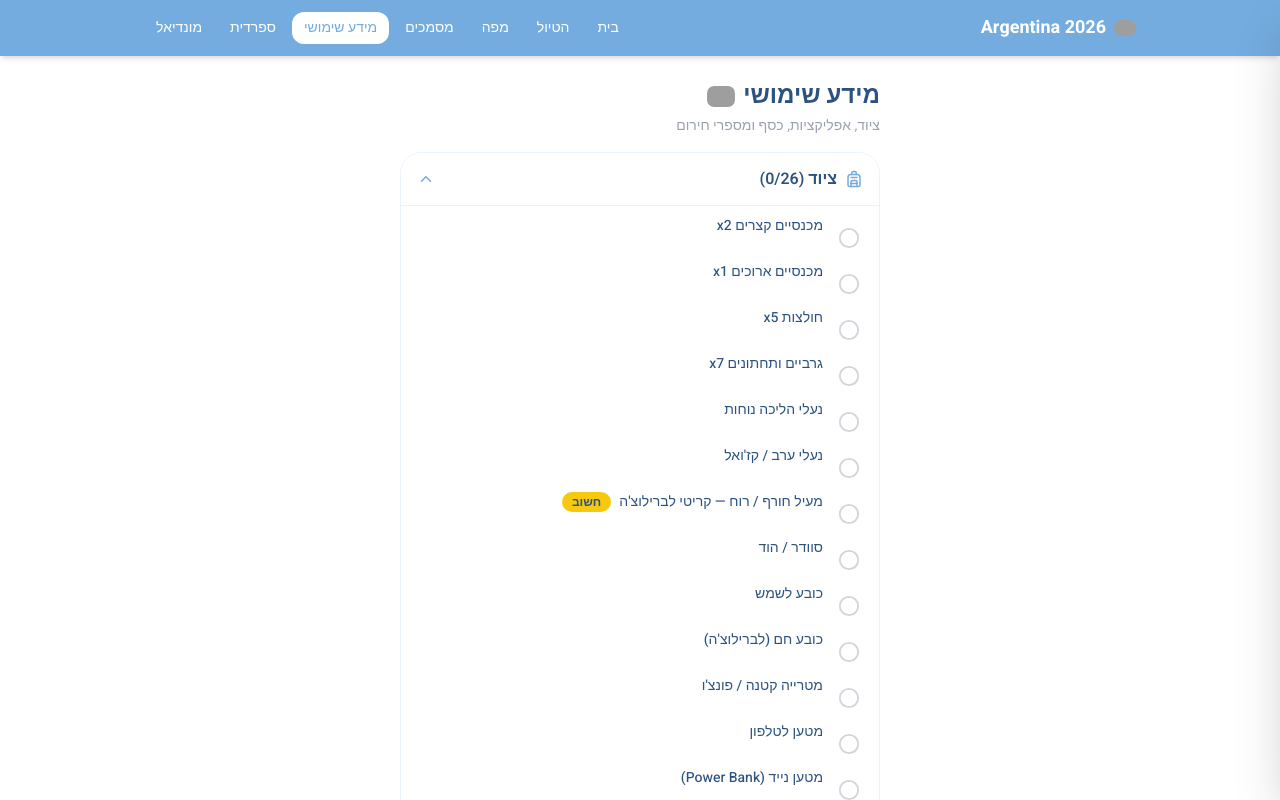
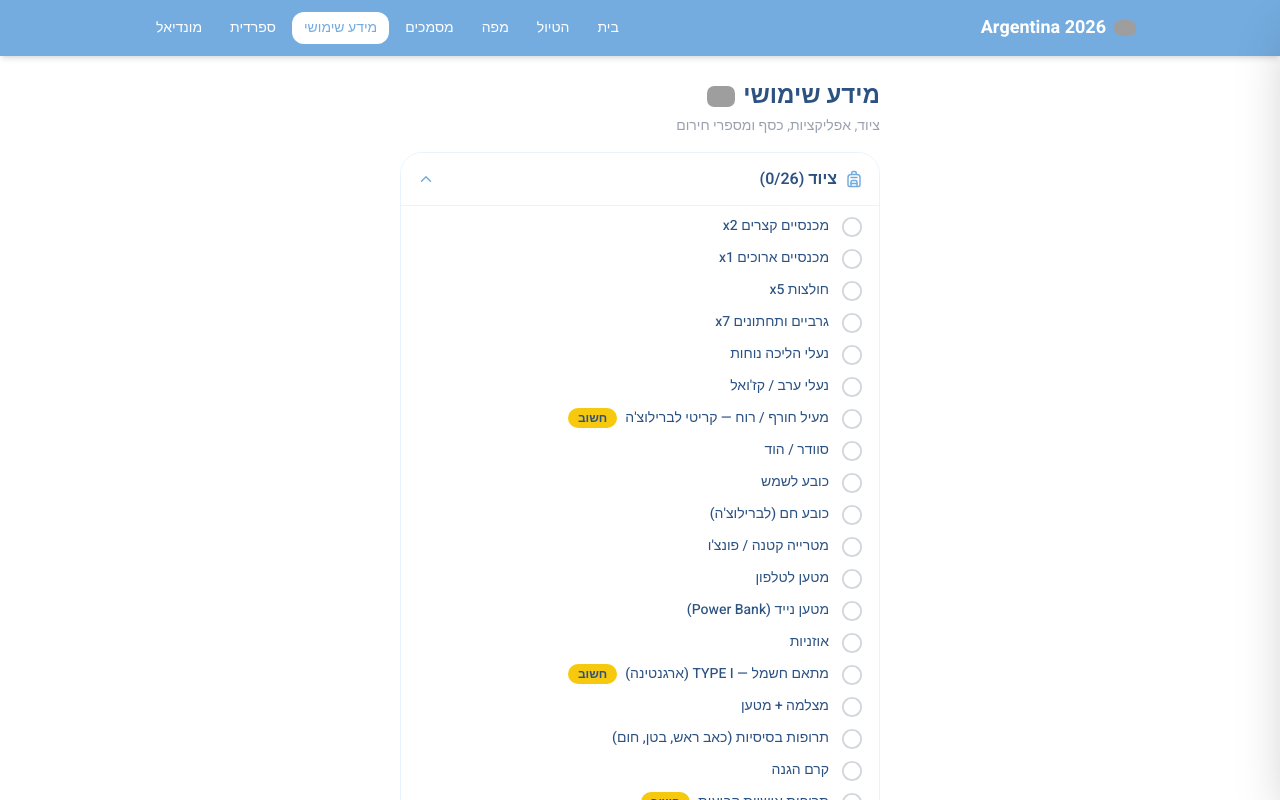
Before and after one commit to mandalaoui/Argentina-2026, a Next.js app: page /info in a window 1280 px wide. Shown: the top 800 px of the page. Built offline with nearby package versions, Linux system fonts and the light colour scheme; grey boxes are pictures that could not be loaded.

Commit message:
fix: packing checklist circle aligned to main text, not sub-note

```diff
--- a/components/info/PackingChecklist.tsx
+++ b/components/info/PackingChecklist.tsx
@@ -57,7 +57,7 @@ export default function PackingChecklist({ checks, onToggle }: PackingChecklistP
             <button
               onClick={() => onToggle(item.id)}
               aria-label={done ? `בטל סימון ${item.label}` : `סמן ${item.label} כארוז`}
-              className="mt-0.5 shrink-0 text-argentina hover:opacity-70 transition-opacity min-h-11 min-w-11 flex items-center justify-center -m-2"
+              className="mt-0.5 shrink-0 self-start text-argentina hover:opacity-70 transition-opacity"
             >
               {done
                 ? <CheckCircle2 size={22} className="text-argentina" />
```
